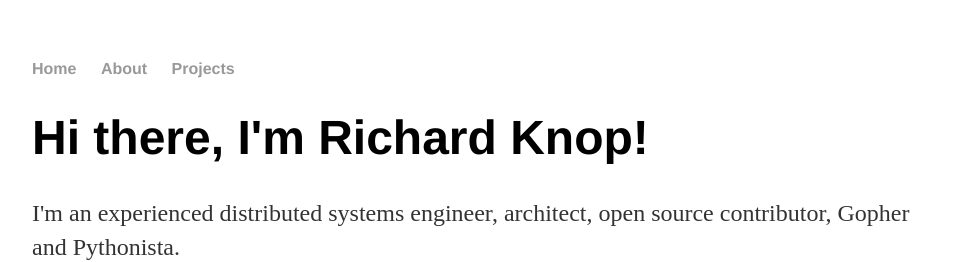
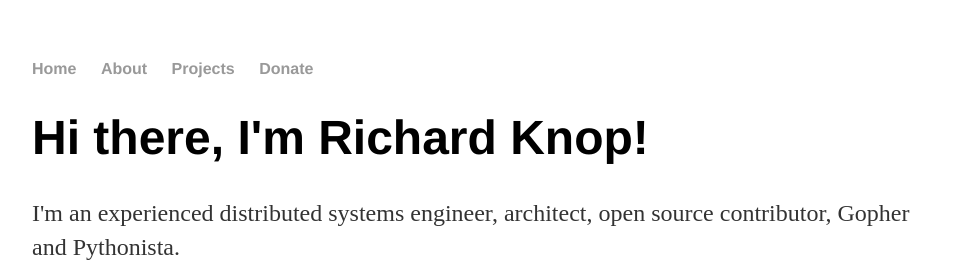
Before and after one commit to RichardKnop/richardknop.github.io, a Jekyll site: the page built from index.html, in a window 1280 px wide. Shown: the top 262 px of the page, without its empty margins (160-1116 px from the left). Built offline with Jekyll 4.4.1, drawn with Linux system fonts in a browser that asks for light colours.

Commit message:
Added donate link to navigation.

```diff
--- a/_layouts/default.html
+++ b/_layouts/default.html
@@ -11,6 +11,7 @@
         <li><a href="/">Home</a></li>
         <li><a href="/about">About</a></li>
         <li><a href="/projects">Projects</a></li>
+        <li><a href="/donate">Donate</a></li>
       </ul>
     </nav>
     <div class="container">
```
